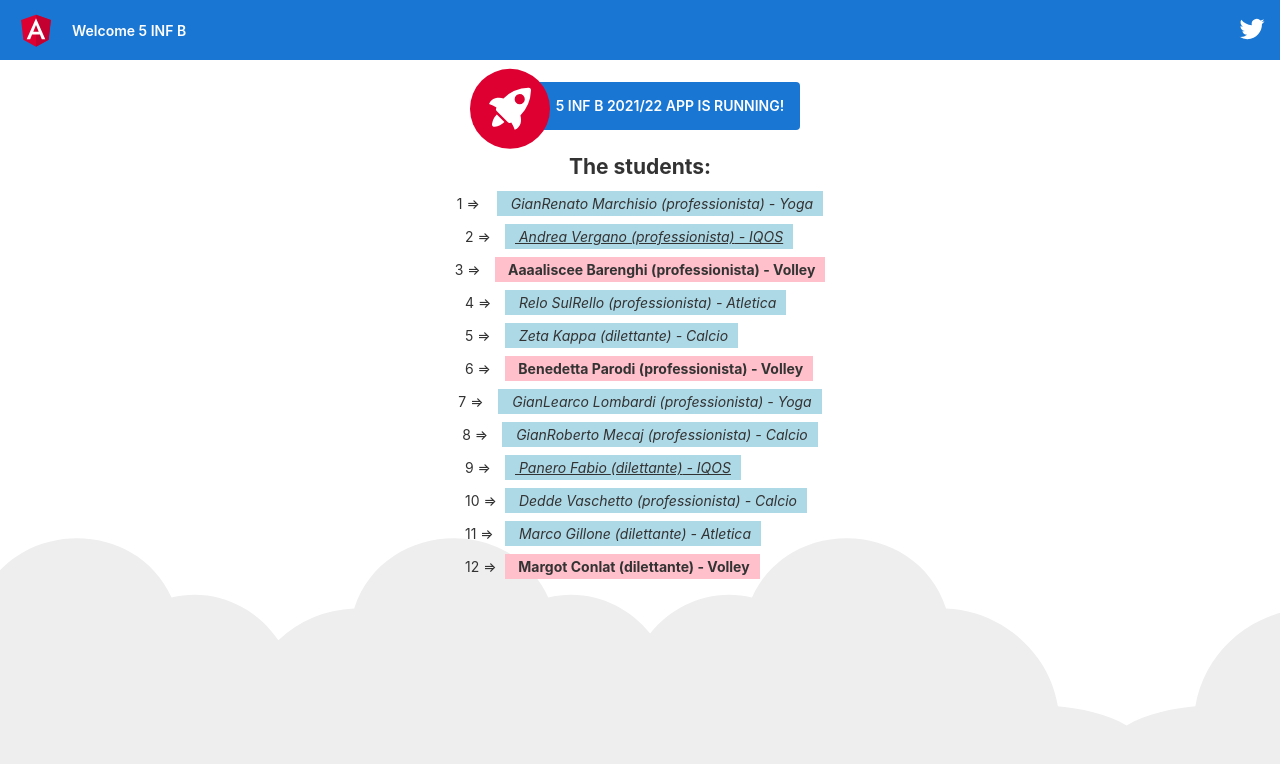
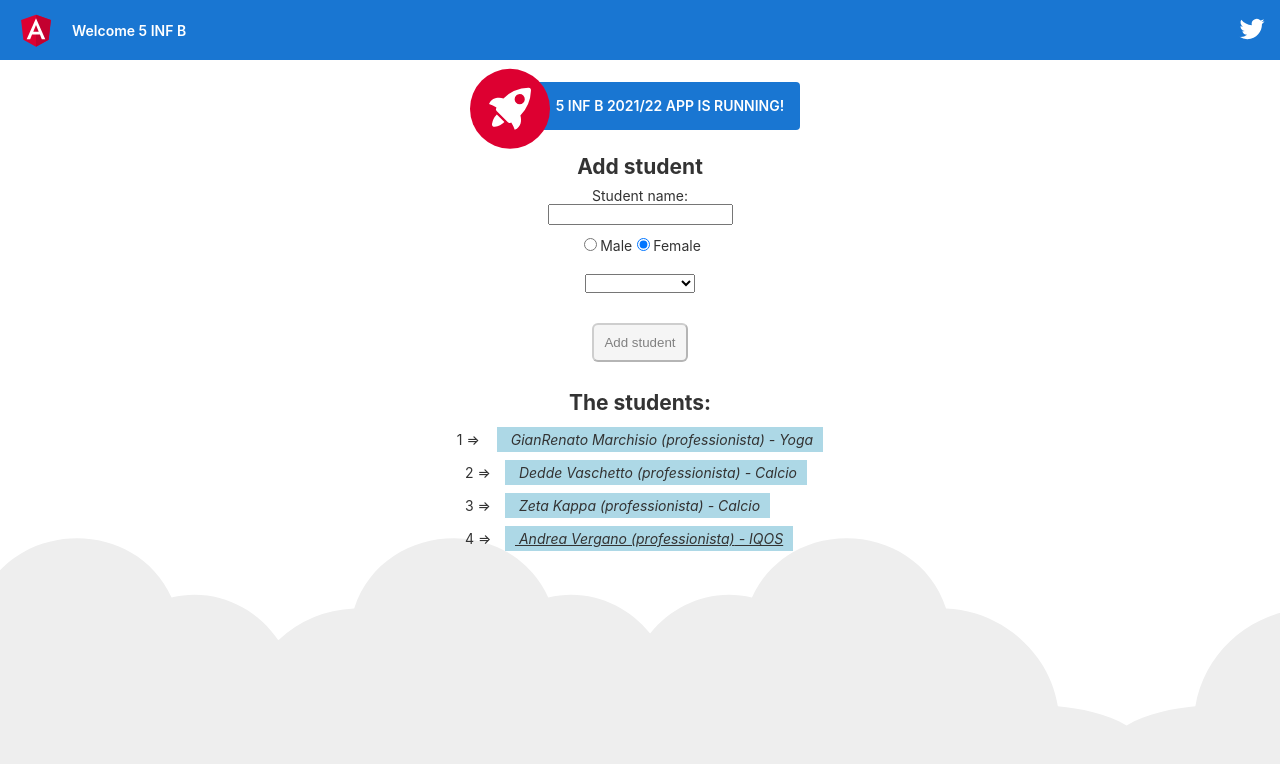
Before and after one commit to vallauri-ict/angular-course-FabioCavallero, an Angular app: page / in a window 1280 px wide. Shown: the top 764 px of the page. Built offline with nearby package versions, Linux system fonts and the light colour scheme.

Commit message:
ngModel and ViewChild to add new student to the list

```diff
--- a/src/app/app.component.css
+++ b/src/app/app.component.css
@@ -14,6 +14,27 @@ h4,
 h5,
 h6 {
   margin: 8px 0;
+}
+button{
+  background-color: blue;
+  padding: 10px;
+  margin: 20px auto;
+  border-radius: 6px;
+  color: whitesmoke;
+}
+button:disabled{
+  background-color: whitesmoke;
+  color: grey;
+}
+.gender-selection{
+  margin: 10px auto;
+}
+.gender-selection>div{
+  display: inline;
+}
+.hobby-selection{
+  width: 110px;
+  margin: 10px auto;
 }
 .student{
   margin: 8px 0;
--- a/src/app/app.component.html
+++ b/src/app/app.component.html
@@ -29,6 +29,23 @@
     </svg>
     <span>{{title}} APP IS RUNNING!</span>
   </div>
+  <h2>Add student</h2>
+  <label for="txtName"> Student name: </label>
+  <input type="text" id="txtName" #txtName [(ngModel)]="studentName">
+  <div class="gender-selection">
+  <div>
+    <input id="male" type="radio" value="M" name="gender" [(ngModel)]="studentGender">
+    <label for="male">Male</label>
+  </div>
+  <div>
+    <input id="female" type="radio" value="F" name="gender" [(ngModel)]="studentGender">
+    <label for="female">Female</label>
+  </div>
+  </div>
+  <select class="hobby-selection" [(ngModel)]="studentHobby">
+    <option *ngFor="let hobby of hobbies" [value]="hobby">{{hobby}}</option>
+  </select>
+  <button [disabled]="studentName.length==0" (click)="onAddStudent()">Add student</button>
   <h2>The students:</h2>
   <!-- <div *ngFor="let item of studentList">
     {{item.name}} - {{item.hobby}}
--- a/src/app/app.component.ts
+++ b/src/app/app.component.ts
@@ -1,13 +1,14 @@
-import { Component } from '@angular/core';
-
+import { Component, ElementRef, ViewChild } from '@angular/core';
 @Component({
   selector: 'app-root',
   templateUrl: './app.component.html',
   styleUrls: ['./app.component.css']
 })
 export class AppComponent {
+  @ViewChild("txtName") txtName !: ElementRef;
+  //new elementRef(null);
   title = '5 INF B 2021/22';
-  studentList=[
+  studentRepository=[
     {name:'GianRenato Marchisio', hobby: 'Yoga', gender:'M', isPro:true},
     {name:'Andrea Vergano', hobby: 'IQOS', gender:'M', isPro:true},
     {name:'Aaaaliscee Barenghi', hobby: 'Volley', gender:'F', isPro:false},
@@ -21,4 +22,24 @@ export class AppComponent {
     {name:'Marco Gillone', hobby: 'Atletica', gender:'M', isPro:false},
     {name:'Margot Conlat', hobby: 'Volley', gender:'F', isPro:false}
   ]
+  hobbies=['Yoga','IQOS','Volley','Calcio','Atletica'];
+  studentList:any[]=[];
+  studentName:string="";
+  studentGender:string="F";
+  studentHobby:string="";
+  constructor(){
+    for (let i = 0; i < 4; i++) {
+      let num=Math.floor(Math.random()*this.studentRepository.length);
+      let tempStudent=this.studentRepository[num];
+      this.studentList.push(tempStudent);
+      this.studentRepository.splice(num,1);
+    }
+  }
+  onAddStudent()
+  {
+    let newStudent={name:this.studentName,hobby:this.studentHobby,gender:this.studentGender,isPro:true};
+    this.studentList.push(newStudent);
+    this.studentName="";
+    this.txtName.nativeElement.focus();
+  }
 }
--- a/src/app/app.module.ts
+++ b/src/app/app.module.ts
@@ -1,4 +1,5 @@
 import { NgModule } from '@angular/core';
+import { FormsModule } from '@angular/forms';
 import { BrowserModule } from '@angular/platform-browser';
 
 import { AppComponent } from './app.component';
@@ -10,7 +11,8 @@ import { StudentComponent } from './student/student.component';
     StudentComponent
   ],
   imports: [
-    BrowserModule
+    BrowserModule,
+    FormsModule
   ],
   providers: [],
   bootstrap: [AppComponent]
```
